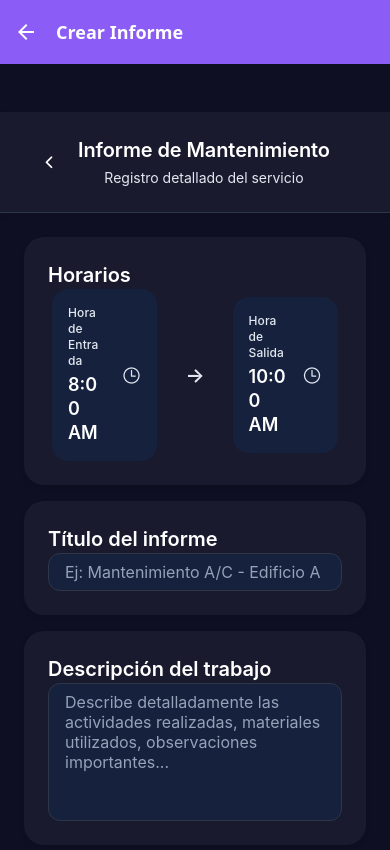
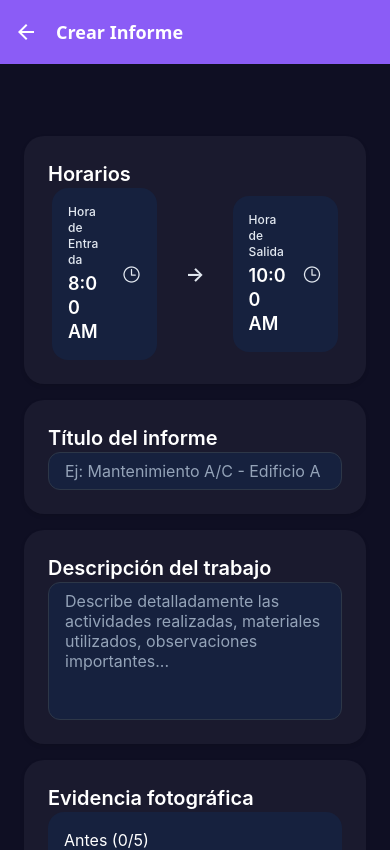
Before and after one commit to Martina350/ClearMinds-Prototypes, a React Native app in the folder prototipoServicios/: screen /InformeForm in a window 390 px wide. Shown: the top 850 px of the page. Built offline with nearby package versions, Linux system fonts and the light colour scheme.

Commit message:
scrollviews

```diff
--- a/prototipoServicios/src/screens/AssignmentDetailScreen.tsx
+++ b/prototipoServicios/src/screens/AssignmentDetailScreen.tsx
@@ -11,8 +11,7 @@ export const AssignmentDetailScreen: React.FC<Props> = ({ navigation, route }) =
   const { scheduleId, technicianId, technicianName, localName, address, clientName, tasks } = route.params;
 
   return (
-    <View style={baseStyles.container}>
-      <ScrollView style={styles.container} contentContainerStyle={{ padding: spacing.lg }}>
+    <ScrollView style={baseStyles.container} contentContainerStyle={{ padding: spacing.lg }} showsVerticalScrollIndicator={false}>
         <View style={styles.card}>
           <Text style={styles.title}>{localName}</Text>
           <Text style={styles.subtitle}>{address}</Text>
@@ -43,8 +42,7 @@ export const AssignmentDetailScreen: React.FC<Props> = ({ navigation, route }) =
           <Ionicons name="document-text-outline" size={18} color={colors.textInverse} style={{ marginRight: spacing.sm }} />
           <Text style={styles.ctaText}>Crear informe</Text>
         </TouchableOpacity>
-      </ScrollView>
-    </View>
+    </ScrollView>
   );
 };
 
--- a/prototipoServicios/src/screens/InformeForm.tsx
+++ b/prototipoServicios/src/screens/InformeForm.tsx
@@ -300,17 +300,7 @@ export const InformeForm: React.FC<InformeFormProps> = ({ navigation, route }) =
   );
 
   return (
-    <View style={baseStyles.container}>
-      <View style={styles.header}>
-        <TouchableOpacity style={styles.backButton} onPress={() => navigation.goBack()} activeOpacity={0.8}>
-          <Ionicons name="chevron-back" size={18} color={colors.textPrimary} style={{ marginRight: spacing.xs }} />
-        </TouchableOpacity>
-        <View style={styles.titleContainer}>
-          <Text style={styles.title}>Informe de Mantenimiento</Text>
-          <Text style={styles.subtitle}>Registro detallado del servicio</Text>
-        </View>
-        <View style={{ width: 80 }} />
-      </View>
+    <ScrollView style={baseStyles.container} showsVerticalScrollIndicator={false}>
 
       <ScrollView
         contentContainerStyle={baseStyles.scrollContent}
@@ -666,7 +656,7 @@ export const InformeForm: React.FC<InformeFormProps> = ({ navigation, route }) =
           </View>
         </Modal>
       )}
-    </View>
+    </ScrollView>
   );
 };
 
--- a/prototipoServicios/src/screens/MyReportsScreen.tsx
+++ b/prototipoServicios/src/screens/MyReportsScreen.tsx
@@ -102,8 +102,7 @@ export const MyReportsScreen: React.FC<MyReportsScreenProps> = ({
   };
 
   return (
-    <View style={baseStyles.container}>
-      <ScrollView style={styles.content} showsVerticalScrollIndicator={false}>
+    <ScrollView style={baseStyles.container} showsVerticalScrollIndicator={false}>
         <View style={styles.reportsSection}>
           <Text style={styles.sectionTitle}>Informes Recientes</Text>
 
@@ -152,10 +151,7 @@ export const MyReportsScreen: React.FC<MyReportsScreenProps> = ({
             </View>
           )}
         </View>
-      </ScrollView>
-
-
-    </View>
+    </ScrollView>
   );
 };
 
--- a/prototipoServicios/src/screens/TecnicoScreen.tsx
+++ b/prototipoServicios/src/screens/TecnicoScreen.tsx
@@ -125,7 +125,7 @@ export const TecnicoScreen: React.FC<TecnicoDashboardProps> = ({
   };
 
   return (
-    <View style={baseStyles.container}>
+    <ScrollView style={baseStyles.container} showsVerticalScrollIndicator={false}>
       <Animated.View
         style={[
           baseStyles.content,
@@ -255,11 +255,7 @@ export const TecnicoScreen: React.FC<TecnicoDashboardProps> = ({
           </View>
         </ScrollView>
       </Animated.View>
-
-
-
-
-    </View>
+    </ScrollView>
   );
 };
 
--- a/prototipoServicios/src/screens/UnifiedLoginScreen.tsx
+++ b/prototipoServicios/src/screens/UnifiedLoginScreen.tsx
@@ -1,5 +1,5 @@
 import React, { useState } from 'react';
-import { View, Text, TextInput, TouchableOpacity, StyleSheet, Alert, ActivityIndicator } from 'react-native';
+import { View, Text, TextInput, TouchableOpacity, StyleSheet, Alert, ActivityIndicator, ScrollView } from 'react-native';
 import { Ionicons } from '@expo/vector-icons';
 import AuthService from '../services/AuthService';
 import { colors, spacing, borderRadius, shadows, baseStyles } from '../styles/theme';
@@ -52,7 +52,7 @@ export const UnifiedLoginScreen: React.FC<LoginScreenProps> = ({ navigation }) =
   };
 
   return (
-    <View style={baseStyles.container}>
+    <ScrollView style={baseStyles.container} showsVerticalScrollIndicator={false}>
       {/* Formulario de login */}
       <View style={styles.formContainer}>
         <View style={styles.formCard}>
@@ -191,7 +191,7 @@ export const UnifiedLoginScreen: React.FC<LoginScreenProps> = ({ navigation }) =
       <View style={styles.footer}>
         <Text style={styles.footerText}>© 2025 Todos los derechos reservados.</Text>
       </View>
-    </View>
+    </ScrollView>
   );
 };
 
```
